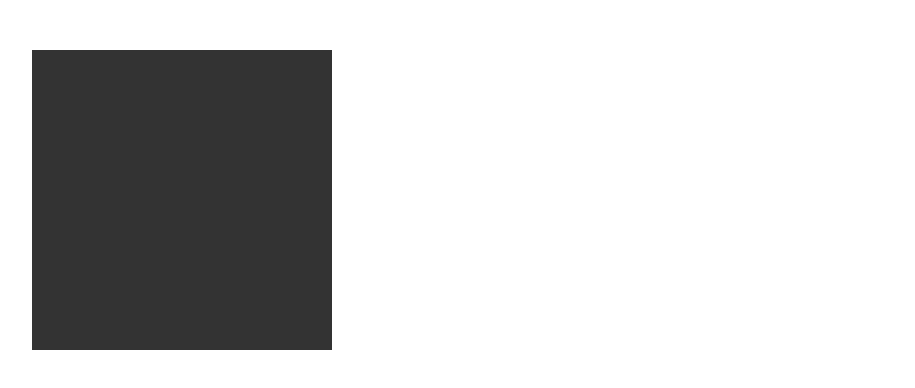
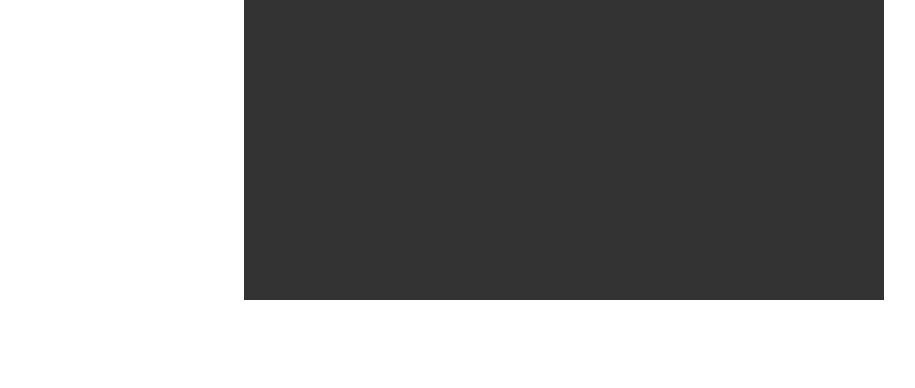
Before and after one commit to MoazzemhossainMoazz/Learn-CSS, a plain HTML site: page part-6/css/index.html in a window 1280 px wide. Shown: the whole page, without its empty margins (76-991 px from the left). Drawn offline with Linux system fonts and the light colour scheme.

Commit message:
added part-7

```diff
--- a/part-6/css/style.css
+++ b/part-6/css/style.css
@@ -1,7 +1,10 @@
+body{
+    margin: 0;
+}
 .Moazz{
-    width: 300px;
+    width: 50%;
     height: 300px;
     background: #333;
-    margin-top: 50px;
-    margin-left: 100px;
+    margin: 0 auto;
+
 }
--- /dev/null
+++ b/part-7/css/style.css
@@ -0,0 +1,6 @@
+.Moazz{
+    width: 50%;
+    height: 300px;
+    background: red;
+    padding: 50px 100px 200px 300px;
+}
```
Also changed, not shown: part-7/css/index.html (added, +13 -0 lines), part-6/SS/1.JPG (added), part-6/SS/2.JPG (added), part-6/SS/3.JPG (added), part-6/SS/4.JPG (added), part-7/SS/1.JPG (added).
